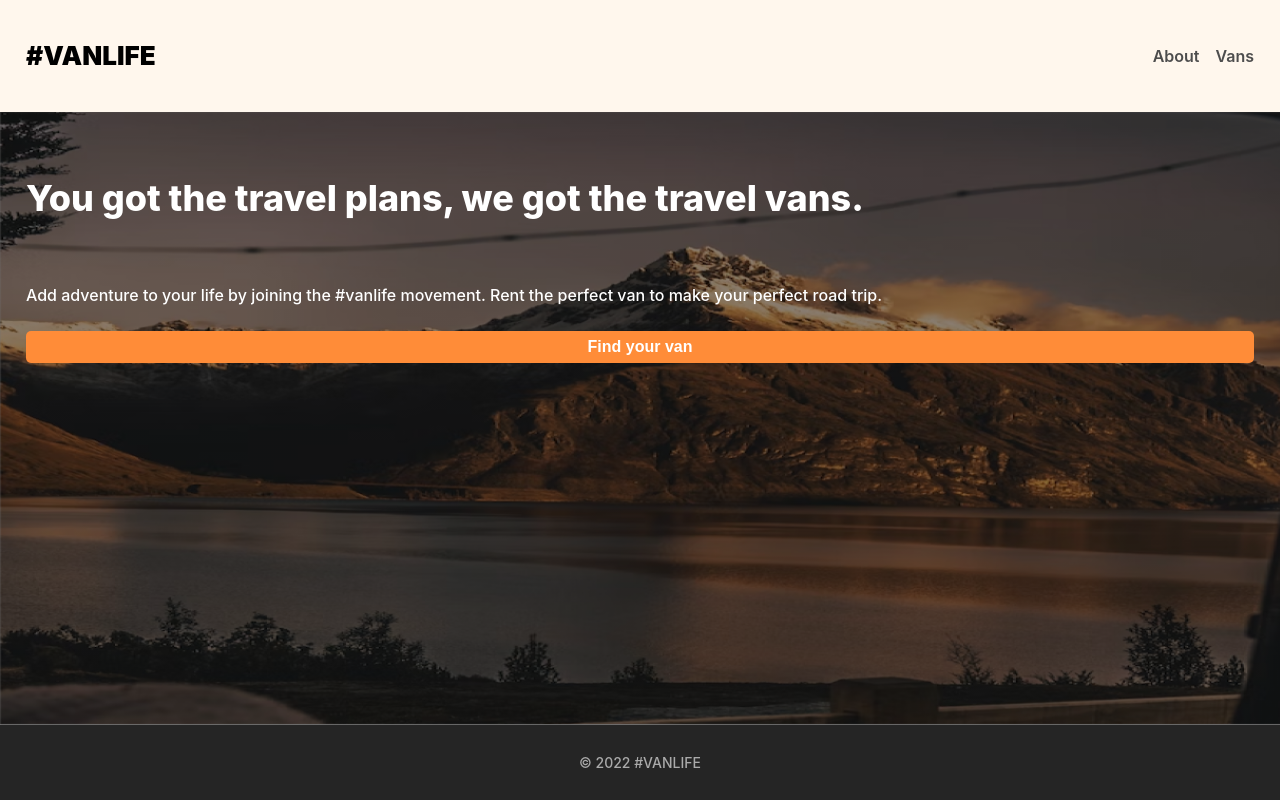
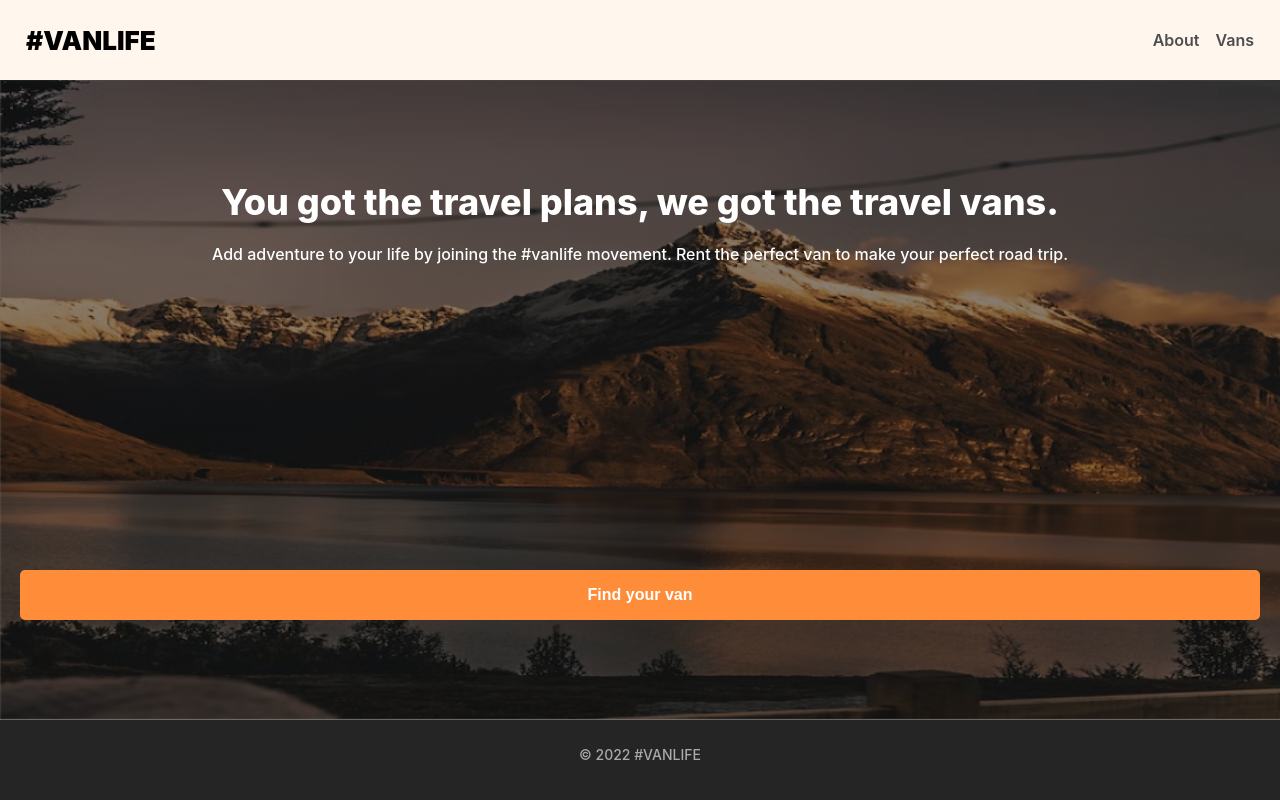
Before and after one commit to shravanshanmugam/learn-react, a React (Create React App) app in the folder react-router-v6/: page / in a window 1280 px wide. Built offline with nearby package versions, Linux system fonts and the light colour scheme.

Commit message:
home page css changes

```diff
--- a/react-router-v6/src/components/Home.js
+++ b/react-router-v6/src/components/Home.js
@@ -13,14 +13,14 @@ function Home() {
         </nav>
       </header>
       <main>
-        <div className="hero">
+        <div className="hero-text">
           <h2>You got the travel plans, we got the travel vans.</h2>
           <p>
             Add adventure to your life by joining the #vanlife movement. Rent
             the perfect van to make your perfect road trip.
           </p>
-          <button>Find your van</button>
         </div>
+        <button>Find your van</button>
       </main>
       <footer>
         <p>&copy; 2022 #VANLIFE</p>
--- a/react-router-v6/src/index.css
+++ b/react-router-v6/src/index.css
@@ -47,7 +47,7 @@ footer {
 
 header {
   top: 0;
-  height: 112px;
+  height: 10vh;
   background-color: #fff7ed;
   display: flex;
   flex-wrap: row wrap;
@@ -77,14 +77,12 @@ header {
 .left h2 {
   font-size: 26px;
   font-weight: 900;
-  line-height: 40px;
 }
 
 .right h2 {
   color: #4d4d4d;
   font-size: 16px;
   font-weight: 600;
-  line-height: 22px;
 }
 
 main {
@@ -97,32 +95,40 @@ main {
     url("assets/images/home-hero.png"),
     lightgray 0px -65.191px / 100% 178.109% no-repeat;
   background-size: cover;
+  padding: 100px 20px;
+
+  display: flex;
+  flex-flow: column nowrap;
+  justify-content: space-between;
 }
 
-.hero {
+.hero-text {
   display: flex;
   flex-flow: column wrap;
-  margin-inline: 26px;
+  justify-content: center;
+  align-items: center;
+  gap: 20px;
 }
 
-.hero h2 {
-  height: 84px;
-  margin-top: 65px;
+.hero-text h2 {
+  display: flex;
+  justify-content: flex-start;
+  align-items: center;
   color: #fff;
   font-size: 36px;
   font-weight: 800;
-  line-height: 42px;
 }
 
-.hero p {
-  height: 48px;
-  margin-top: 22px;
+.hero-text p {
+  display: flex;
+  justify-content: flex-start;
+  align-items: center;
   color: #fff;
   font-size: 16px;
   font-weight: 500;
-  line-height: 24px;
 }
-.hero button {
+main button {
+  height: 50px;
   border: none;
   border-radius: 5px;
   background: #ff8c38;
@@ -131,12 +137,11 @@ main {
   text-align: center;
   font-size: 16px;
   font-weight: 700;
-  line-height: 32px;
 }
 
 footer {
   bottom: 0;
-  height: 75px;
+  height: 10vh;
   background-color: #252525;
 }
 
@@ -146,5 +151,4 @@ footer p {
   color: #aaa;
   font-size: 14px;
   font-weight: 500;
-  line-height: 24px;
 }
```
